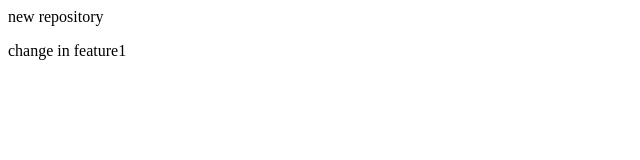
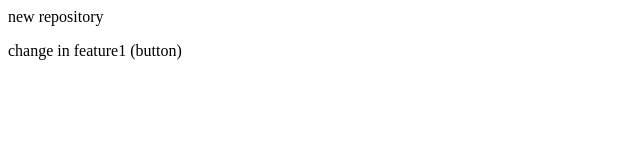
Before and after one commit to Kahifazizalvi/localrepo, a plain HTML site: page index.html in a window 1280 px wide. Shown: the full height of the page, 0-640 px from the left. Drawn offline with Linux system fonts and the light colour scheme.

```diff
--- a/index.html
+++ b/index.html
@@ -1,2 +1,2 @@
 <p>new repository</p>
-<p>change in feature1</p>
+<p>change in feature1 (button)</p>
```
